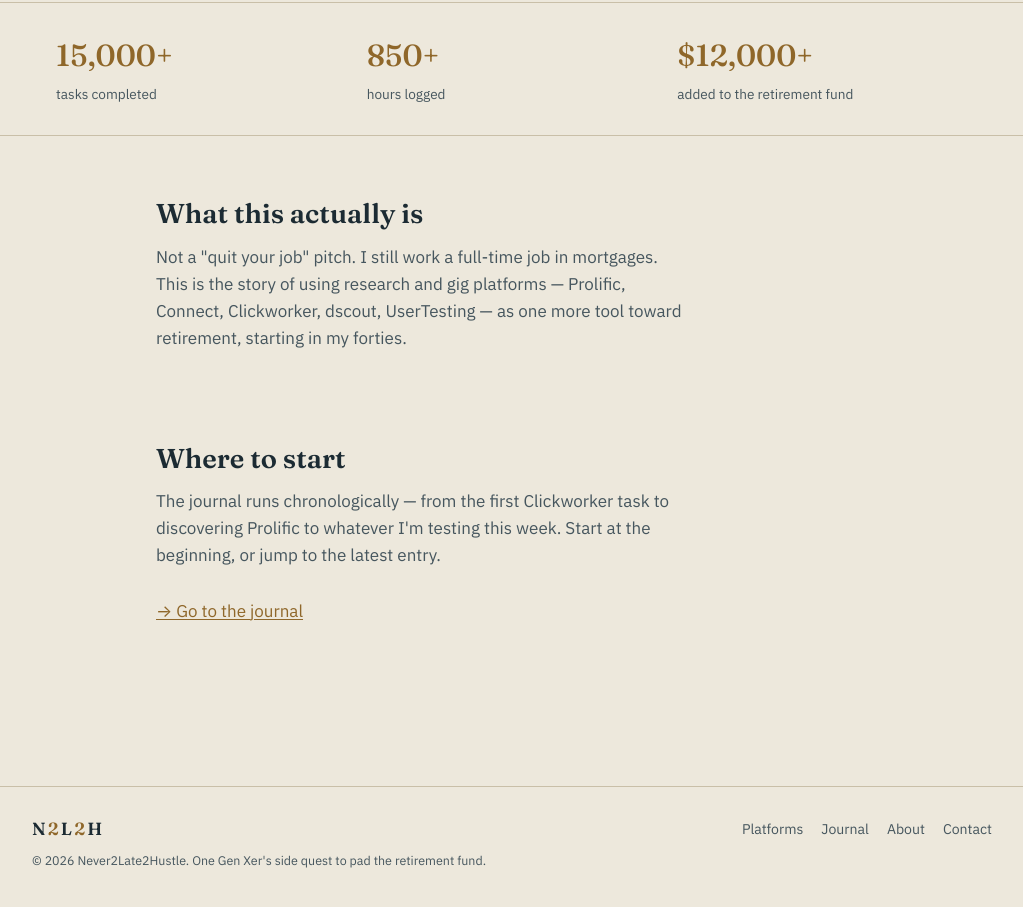
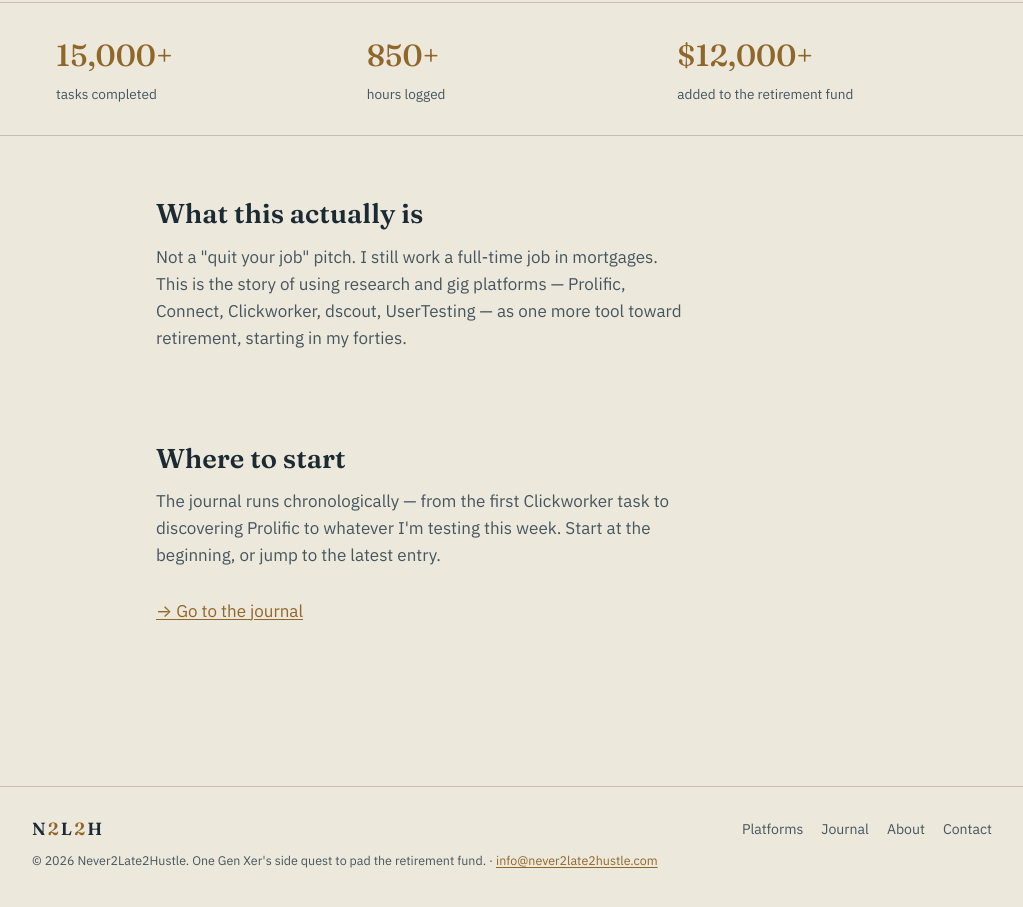
Before and after one commit to ApexPrism/never2late2hustle, a plain HTML site: page index.html in a window 1280 px wide. Shown: the part 560-1467 px from the top of the page, without its empty margins (128-1151 px from the left). Drawn offline with Linux system fonts and the light colour scheme.

Commit message:
Update index.html

```diff
--- a/index.html
+++ b/index.html
@@ -74,9 +74,12 @@
       <a href="contact.html">Contact</a>
     </div>
   </div>
-  <p class="footer-note">© <span id="year"></span> Never2Late2Hustle. One Gen Xer's side quest to pad the retirement fund.</p>
+  <p class="footer-note">© <span id="year"></span> Never2Late2Hustle. One Gen Xer's side quest to pad the retirement fund. · <a href="mailto:info@never2late2hustle.com">info@never2late2hustle.com</a></p>
 </footer>
 
 <script>document.getElementById('year').textContent = new Date().getFullYear();</script>
 </body>
 </html>
+
+</body>
+</html>
```
